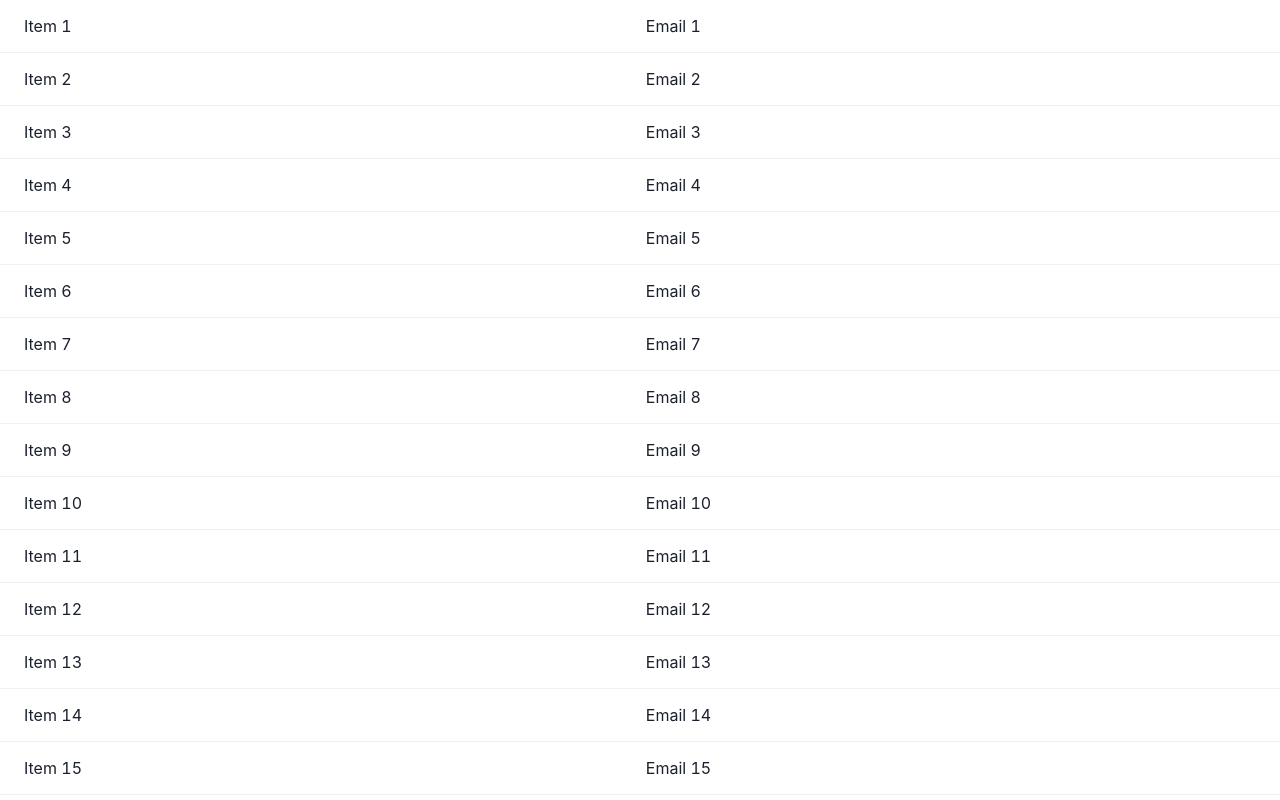
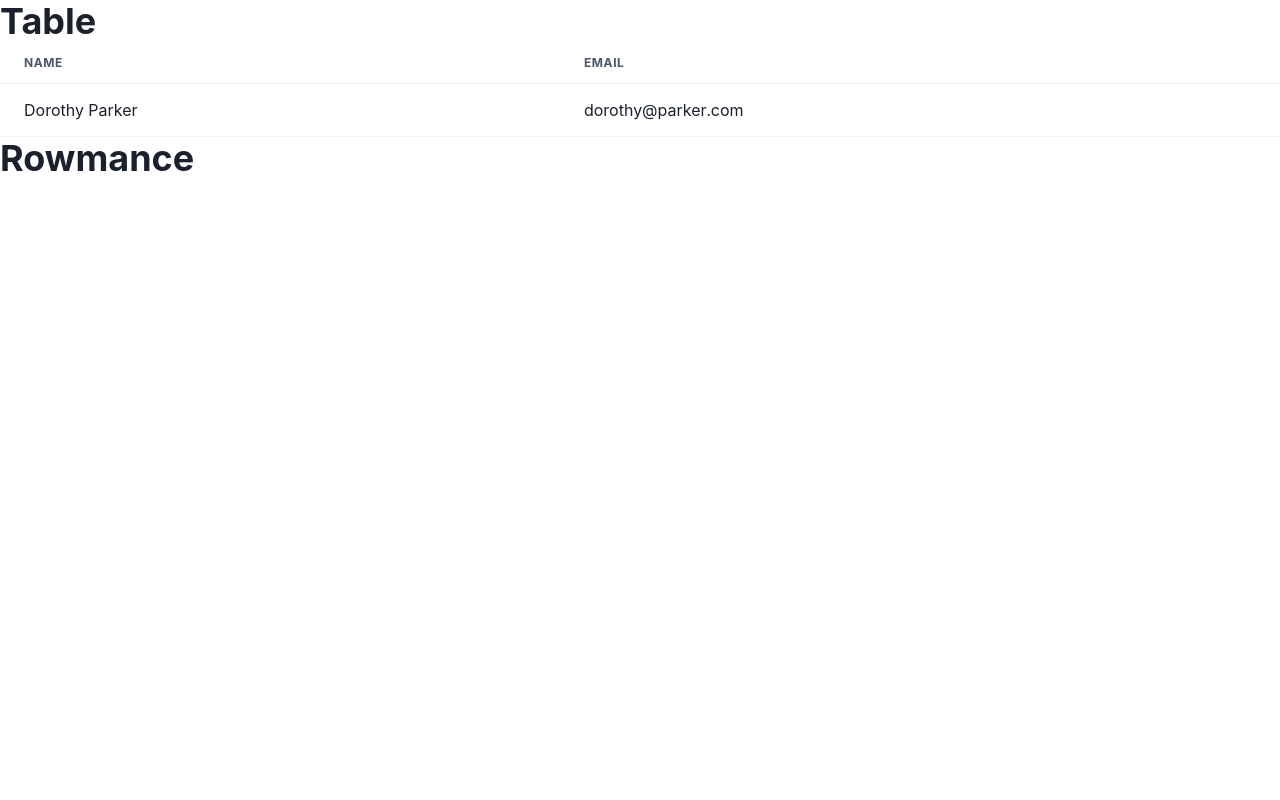
Before and after one commit to davidystephenson/rowmance, a React (Vite) app: page / in a window 1280 px wide. Shown: the top 800 px of the page. Built offline with nearby package versions, Linux system fonts and the light colour scheme.

Commit message:
Test with useWindowScroll

```diff
--- a/src/App.tsx
+++ b/src/App.tsx
@@ -1,48 +1,36 @@
-import { ChakraProvider, Td } from '@chakra-ui/react'
-import VirtualTable from './Virtual'
+import { ChakraProvider, Heading } from '@chakra-ui/react'
+import Rowmance from './Rowmance'
+import TestTable from './TestTable'
+import LongRowmance from './LongRowmance'
+import TestCells from './TestCells'
+import VirtualTable from './virtual-table'
 
-function TestCells(props: { row: { name: string, email: string } }) {
-  return (
-    <>
-      <Td>{props.row.name}</Td>
-      <Td>{props.row.email}</Td>
-    </>
-  )
-}
-
-function generateRows(count: number) {
-  const rows = Array.from({ length: count }, (_, i) => {
+export default function App() {
+  const rows = Array.from({ length: 10000 }, (_, i) => {
     return {
       name: `Item ${i + 1}`,
       email: `Email ${i + 1}`
     }
   })
-  return rows
-}
-
-
-export default function App() {
-  const rows = generateRows(1000)
   return (
     <ChakraProvider>
-      {/* <Table>
-        <Thead>
-          <Tr>
-            <Th>Name</Th>
-            <Th>Email</Th>
-          </Tr>
-        </Thead>
-        <Tbody>
-          <Tr>
-            <Td>Dorothy Parker</Td>
-            <Td>dorothy@parker.com</Td>
-          </Tr>
-        </Tbody>
-      </Table> */}
-      <VirtualTable
-        rows={rows}
+      <Heading>Table</Heading>
+      <TestTable />
+      <Heading>Rowmance</Heading>
+      <Rowmance
+        data={[...rows]}
         CellsView={TestCells}
       />
+      {/* <Heading>Long Rowmance</Heading>
+      <LongRowmance
+        data={[...rows]}
+        CellsView={TestCells}
+      />
+      <Heading>Virtual Table</Heading>
+      <VirtualTable
+        rows={[...rows]}
+        CellsView={TestCells}
+      /> */}
     </ChakraProvider>
   )
 }
--- /dev/null
+++ b/src/LongRowmance.tsx
@@ -0,0 +1,33 @@
+'use client'
+
+import { TableComponents, TableVirtuoso } from 'react-virtuoso'
+import { Box, Tr, Tbody, Table, Thead } from '@chakra-ui/react'
+import { forwardRef, JSX } from 'react'
+
+export default function LongRowmance<Row> (props: {
+  CellsView: (props: { row: Row }) => JSX.Element
+  data: Row[]
+}): JSX.Element {
+  const Scroller: TableComponents['Scroller'] = forwardRef((props, ref) => {
+    return <Box {...props} ref={ref} />
+  })
+  const tableComponents: TableComponents<Row> = {
+    Scroller,
+    Table,
+    TableBody: forwardRef((props, ref) => <Tbody {...props} ref={ref} />),
+    TableHead: Thead,
+    TableRow: Tr
+  }
+  return (
+    <TableVirtuoso
+      components={tableComponents}
+      style={{ height: '100%' }}
+      data={props.data}
+      useWindowScroll
+      // fixedHeaderContent={TableHeaderView}
+      itemContent={(_, row) => (
+        <props.CellsView row={row} />
+      )}
+    />
+  )
+}
--- /dev/null
+++ b/src/Rowmance.tsx
@@ -0,0 +1,33 @@
+'use client'
+
+import { TableComponents, TableVirtuoso } from 'react-virtuoso'
+import { Box, Tr, Tbody, Table, Thead, BoxProps } from '@chakra-ui/react'
+import { forwardRef, JSX } from 'react'
+
+export default function Rowmance<Row>(props: {
+  boxProps?: BoxProps
+  CellsView: (props: { row: Row }) => JSX.Element
+  data: Row[]
+}): JSX.Element {
+  const Scroller: TableComponents['Scroller'] = forwardRef((props, ref) => {
+    return <Box {...props} ref={ref} />
+  })
+  const tableComponents: TableComponents<Row> = {
+    Scroller,
+    Table,
+    TableBody: forwardRef((props, ref) => <Tbody {...props} ref={ref} />),
+    TableHead: Thead,
+    TableRow: Tr
+  }
+  return (
+    <TableVirtuoso
+      components={tableComponents}
+      data={props.data}
+      // useWindowScroll
+      // fixedHeaderContent={TableHeaderView}
+      itemContent={(_, row) => (
+        <props.CellsView row={row} />
+      )}
+    />
+  )
+}
--- /dev/null
+++ b/src/TestCells.tsx
@@ -0,0 +1,12 @@
+import { Td } from "@chakra-ui/react"
+
+export default function TestCells(props: {
+  row: { name: string, email: string }
+}) {
+  return (
+    <>
+      <Td>{props.row.name}</Td>
+      <Td>{props.row.email}</Td>
+    </>
+  )
+}
--- /dev/null
+++ b/src/TestTable.tsx
@@ -0,0 +1,20 @@
+import { Table, Thead, Tr, Th, Tbody, Td } from "@chakra-ui/react";
+
+export default function TestTable() {
+  return (
+    <Table>
+      <Thead>
+        <Tr>
+          <Th>Name</Th>
+          <Th>Email</Th>
+        </Tr>
+      </Thead>
+      <Tbody>
+        <Tr>
+          <Td>Dorothy Parker</Td>
+          <Td>dorothy@parker.com</Td>
+        </Tr>
+      </Tbody>
+    </Table>
+  )
+}
--- a/src/Virtual.tsx
+++ b/src/virtual-table.tsx
@@ -8,13 +8,13 @@ export default function VirtualTable<Row> (props: {
   CellsView: (props: { row: Row }) => JSX.Element
   rows: Row[]
 }): JSX.Element {
-  const Scroller: TableComponents['Scroller'] = forwardRef<HTMLDivElement>((props, ref) => {
+  const Scroller: TableComponents['Scroller'] = forwardRef((props, ref) => {
     return <Box {...props} ref={ref} />
   })
   const tableComponents: TableComponents<Row> = {
     Scroller,
     Table,
-    TableBody: forwardRef<HTMLTableSectionElement>((props, ref) => <Tbody {...props} ref={ref} />),
+    TableBody: forwardRef((props, ref) => <Tbody {...props} ref={ref} />),
     TableHead: Thead,
     TableRow: Tr
   }
```
